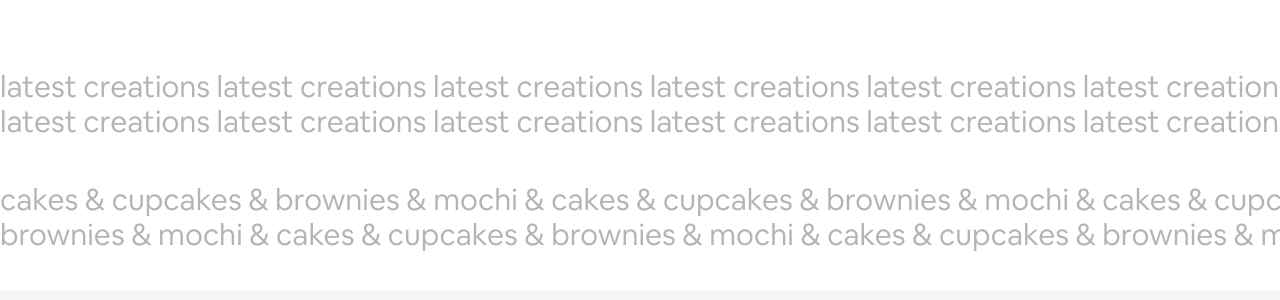
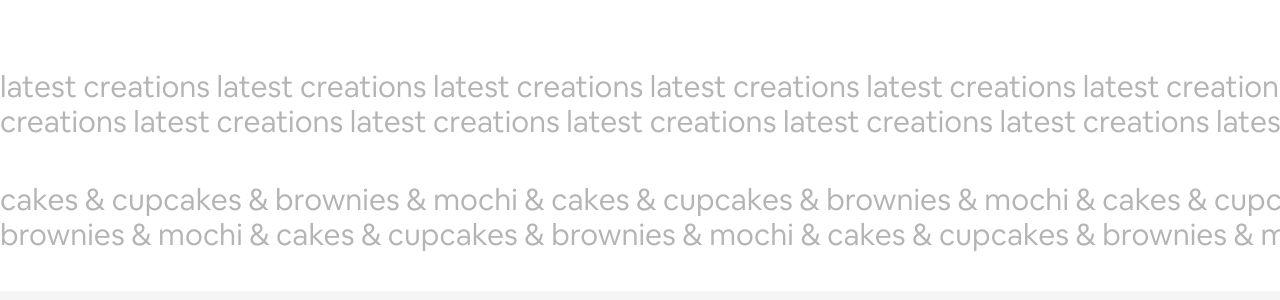
Before and after one commit to oliviachang29/rachel-bakery-site, a Jekyll site: the page built from index.html, in a window 1280 px wide and 900 px high, scrolled down 655 px. Shown: the part 158-458 px from the top of the window. Built offline with Jekyll 4.4.1, drawn with Linux system fonts in a browser that asks for light colours.

Commit message:
Update from Forestry.io Rachel Chang updated _data/general.yml

```diff
--- a/_data/general.yml
+++ b/_data/general.yml
@@ -56,10 +56,9 @@ marquee:
       creations latest creations latest creations latest creations latest creations
       latest creations latest creations latest creations latest creations latest creations
       latest creations '
-    bottom: "      latest creations latest creations latest creations latest creations
+    bottom: 'creations latest creations latest creations latest creations latest creations
       latest creations latest creations latest creations latest creations latest creations
-      latest creations latest creations latest creations latest creations latest creations
-      latest creations "
+      latest creations latest creations latest creations latest creations latest creations '
   second:
     top: cakes & cupcakes & brownies & mochi & cakes & cupcakes & brownies & mochi
       & cakes & cupcakes & brownies & mochi & cakes & cupcakes & brownies & mochi
```
